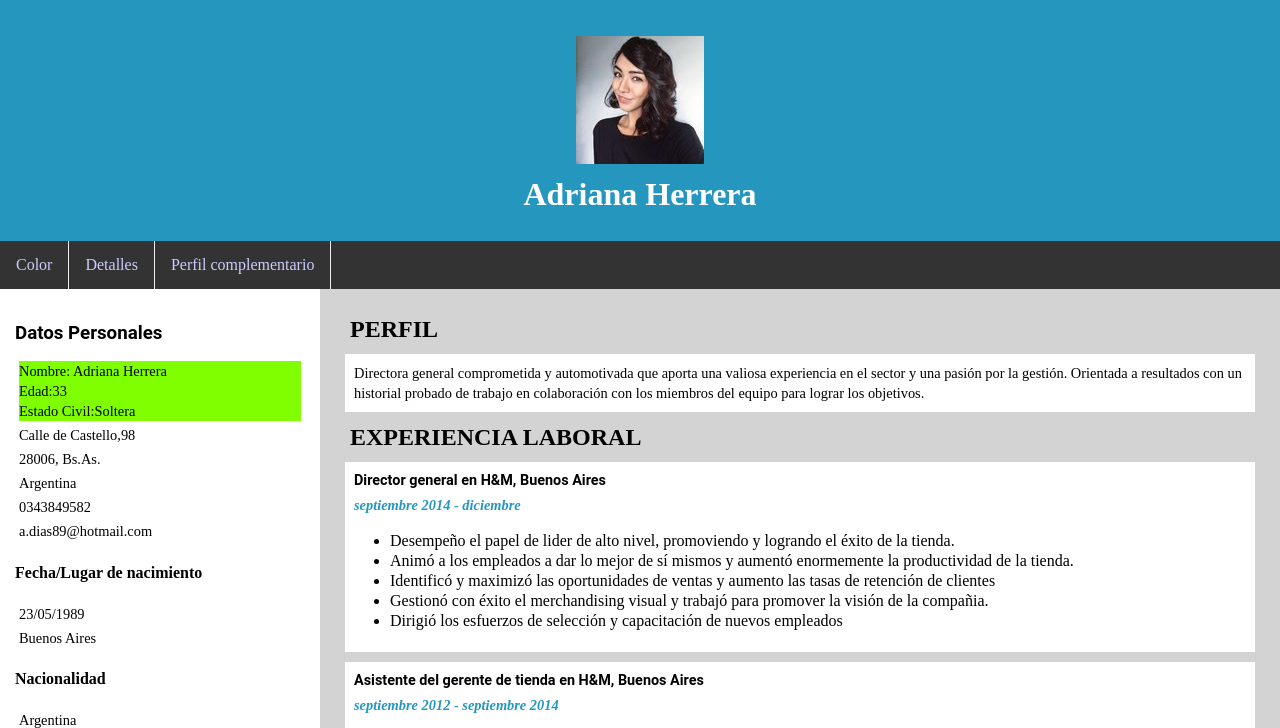
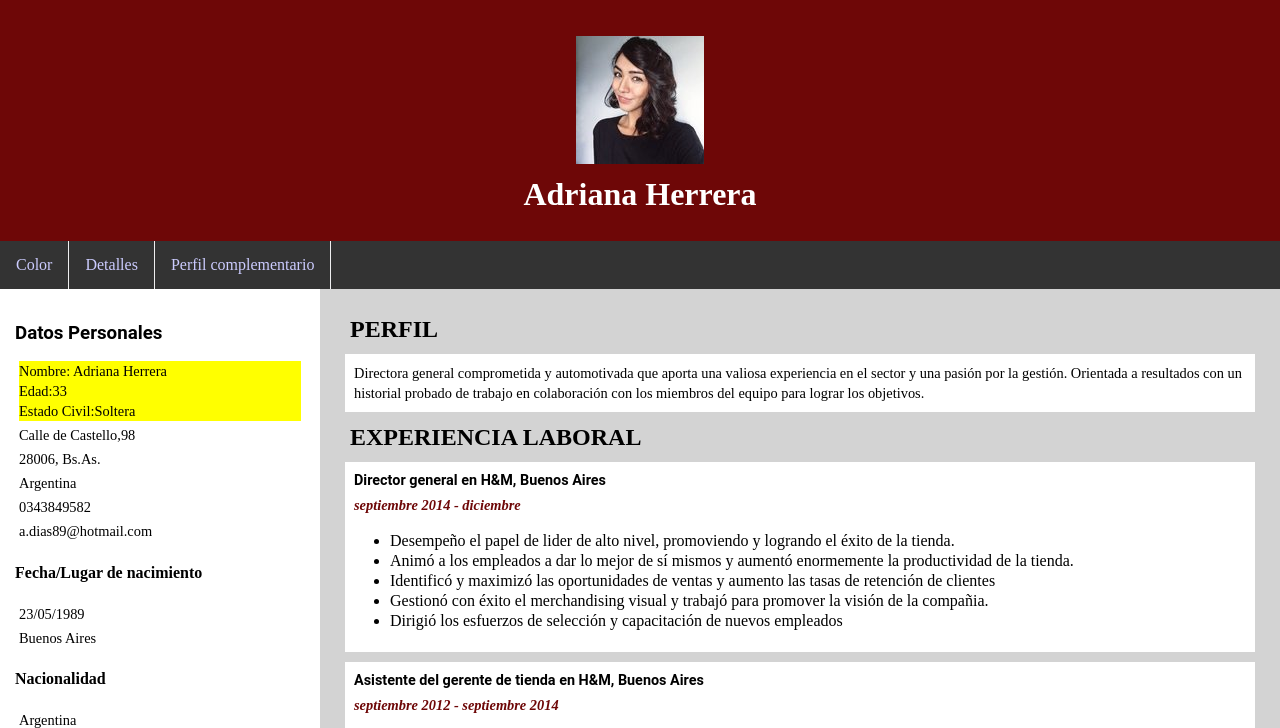
Before and after one commit to marie2021/proyectoFront, a plain HTML site: page index.html in a window 1280 px wide. Both pictures are taken after a click on the link "Detalles". Shown: the top 728 px of the page. Drawn offline with Linux system fonts and the light colour scheme.

```diff
--- a/css/estilos.css
+++ b/css/estilos.css
@@ -43,7 +43,7 @@
 
   }
   .oldColor{
-      background-color: #2596be;
+      background-color: #6e0707;
   }
   [class*="col-"] {
     float: left;
@@ -65,7 +65,7 @@
 
 
   header {
-    background-color: #2596be;
+    background-color: #6e0707;
     color: #ffffff;
     padding: 15px;
     left: 0;
@@ -93,7 +93,7 @@
   }
 
   .fech{
-  color:#2596be;
+  color:#6e0707;
   font-style: italic;
   font-weight: bold;
  }
@@ -129,5 +129,5 @@
   text-decoration: underline;
  }
  .detalles{
-  background-color: chartreuse;
+  background-color: yellow;
  }
```
